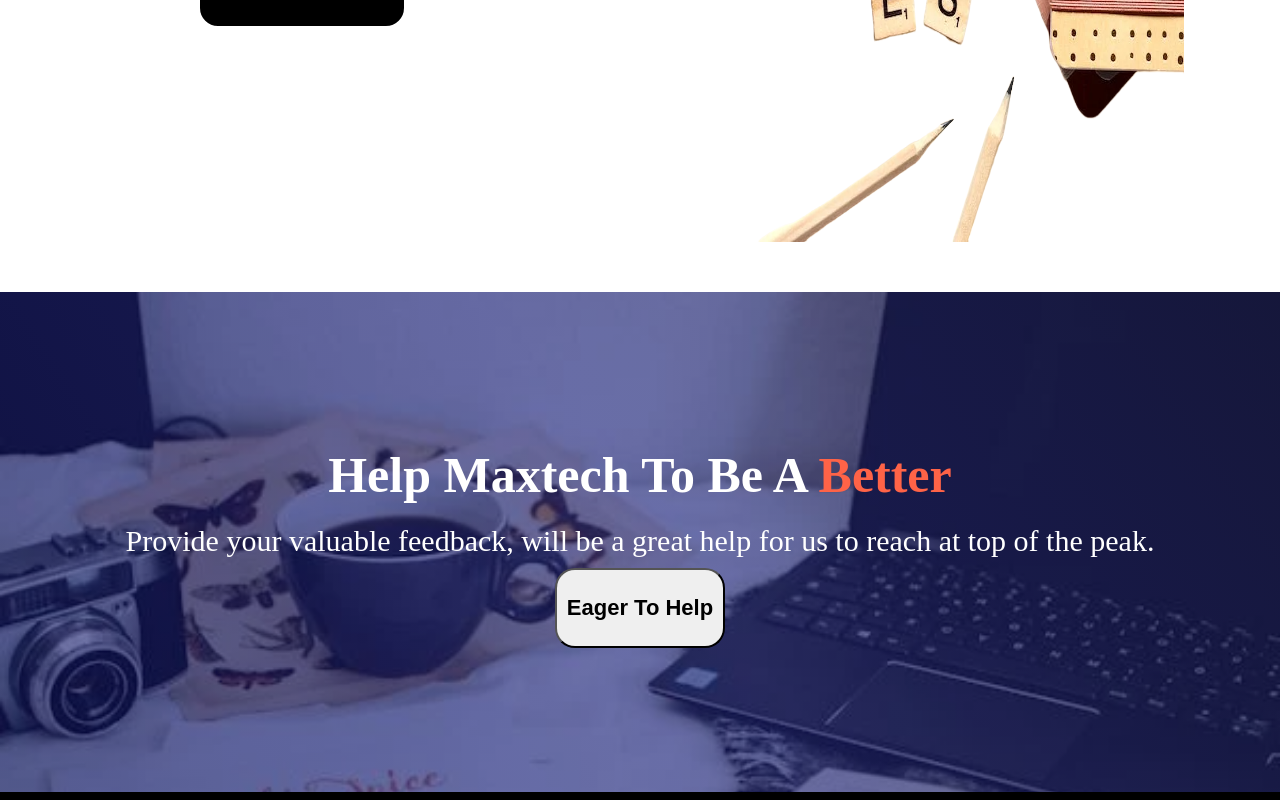
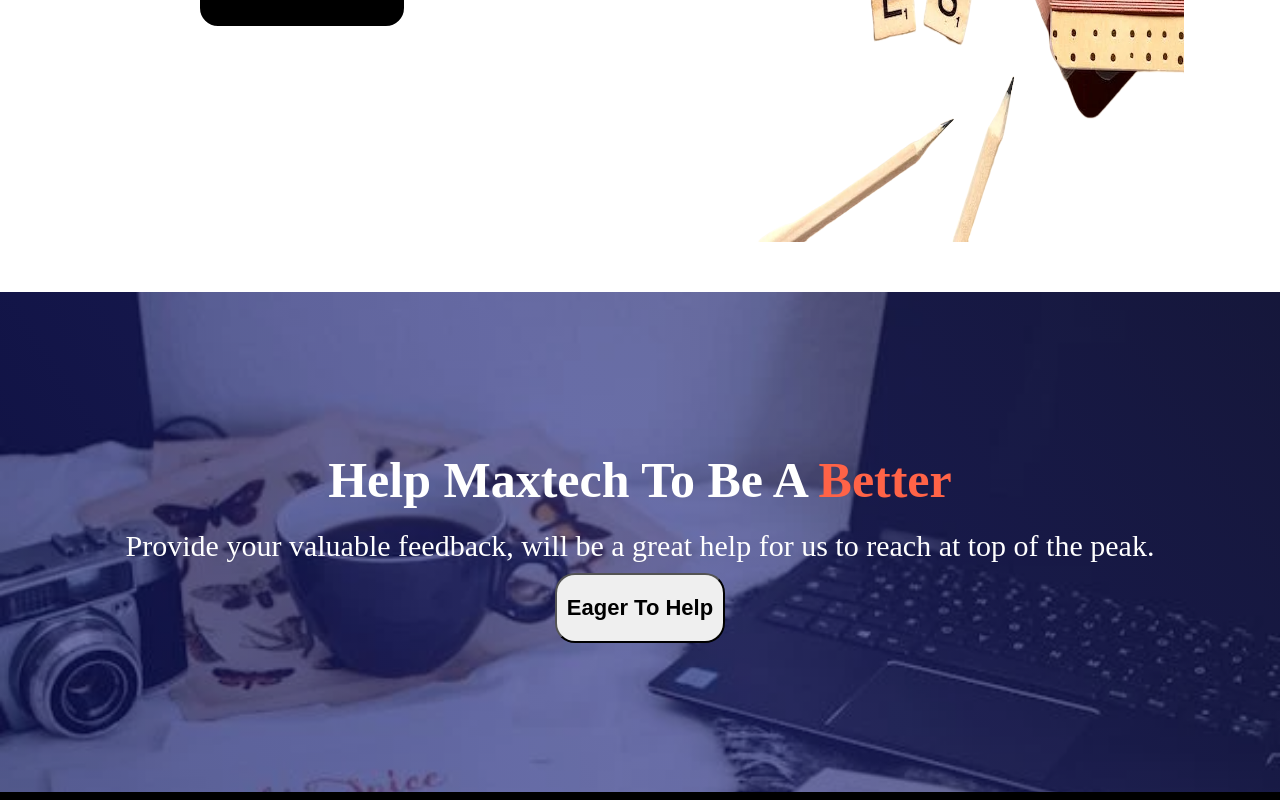
Before and after one commit to 277pawan/Maxtech, a React (Create React App) app: page / in a window 1280 px wide. Shown: the part 4338-5138 px from the top of the page. Built offline with nearby package versions, Linux system fonts and the light colour scheme; a web font is replaced by a local one.

Commit message:
surechange

```diff
--- a/src/Components/Subscribe/Subscribe.css
+++ b/src/Components/Subscribe/Subscribe.css
@@ -39,7 +39,7 @@
     transform: translateY(30px);
 }
 .subscribebutton button{
-    height: 80px;
+    height: 70px;
     width: auto;
     text-align: center;
     border-radius: 20px;
@@ -50,7 +50,7 @@
     transition: background-color 0.5s ease-in-out, color 0.5s ease-in-out;
 }
 .subscribebutton button:hover{
-    height: 80px;
+    height: 70px;
     cursor: pointer;
     background-color: black;
     color: white;
```
